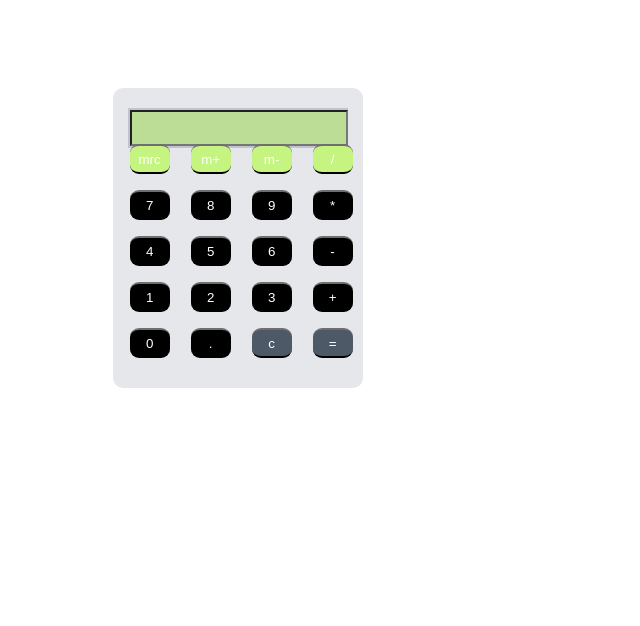
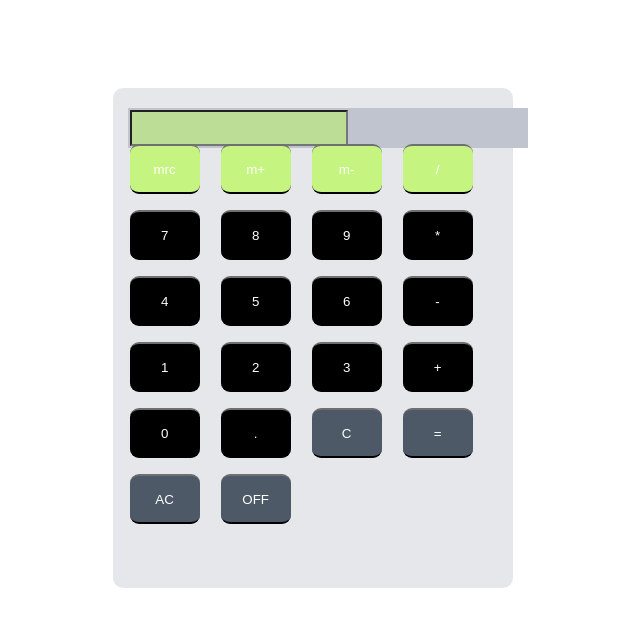
Before and after one commit to DarkSideSamurai/calculator, a plain HTML site: page index.html in a window 1280 px wide. Shown: the whole page, without its empty margins (401-1041 px from the left). Drawn offline with Linux system fonts and the light colour scheme.

Commit message:
changed stuff
made buttons bigger
bug fixes
added all clear and off

```diff
--- a/calculator.css
+++ b/calculator.css
@@ -3,8 +3,8 @@
 
 .box {
 background-color: #E5E7EA;
-height: 300px;
-width:250px;
+height: 500px;
+width:400px;
 border-radius:10px;
 position: relative;
 top: 80px;
@@ -14,7 +14,7 @@ left: 40%;
 
 .display {
 background-color:#BFC4CE;
-width:220px;
+width:400px;
 position:relative;
 left:15px;
 top:20px;
@@ -38,8 +38,8 @@ top:15
 }
 
 .button {
-	width:40px;
-	height:30px;
+	width:70px;
+	height:50px;
 	border:none;
 	border-radius:9px;
 	margin-left:17px;
--- a/calculator.js
+++ b/calculator.js
@@ -4,8 +4,21 @@
 
 function d(val) {
 	document.getElementById("d").value = val;
+}
 
 // type numbers and operators
 
+function v(val) {
+	document.getElementById("d").value += val;
+}
 
 // evaluate the equation
+
+function e() {
+try {
+	d(eval(document.getElementById("d").value));
+}
+catch(err) {
+	d("error");
+}
+}
--- a/index.html
+++ b/index.html
@@ -19,7 +19,7 @@
 <input type="button" class="button function" value="mrc" onclick="">
 <input type="button" class="button function" value="m+" onclick="">
 <input type="button" class="button function" value="m-" onclick="">
-<input type="button" class="button function" value="/" onclick="('/')">
+<input type="button" class="button function" value="/" onclick="v('/')">
 </p>
 
 <p>
@@ -46,9 +46,14 @@
 <p>
 <input type="button" class="button number" value="0" onclick="v('0')">
 <input type="button" class="button number" value="." onclick="v('.')">
-<input type="button" class="button operator" value="c" onclick="d('')">
+<input type="button" class="button operator" value="C" onclick="d('')">
 <input type="button" class="button operator" value="=" onclick="e()">
 </p>
+<p>
+<input type="button" class="button operator" value="AC" onclick="d('')">
+<input type="button" class="button operator" value="OFF" onclick="d('')">
+</p>
+
 </div>
 </div>
 
```
